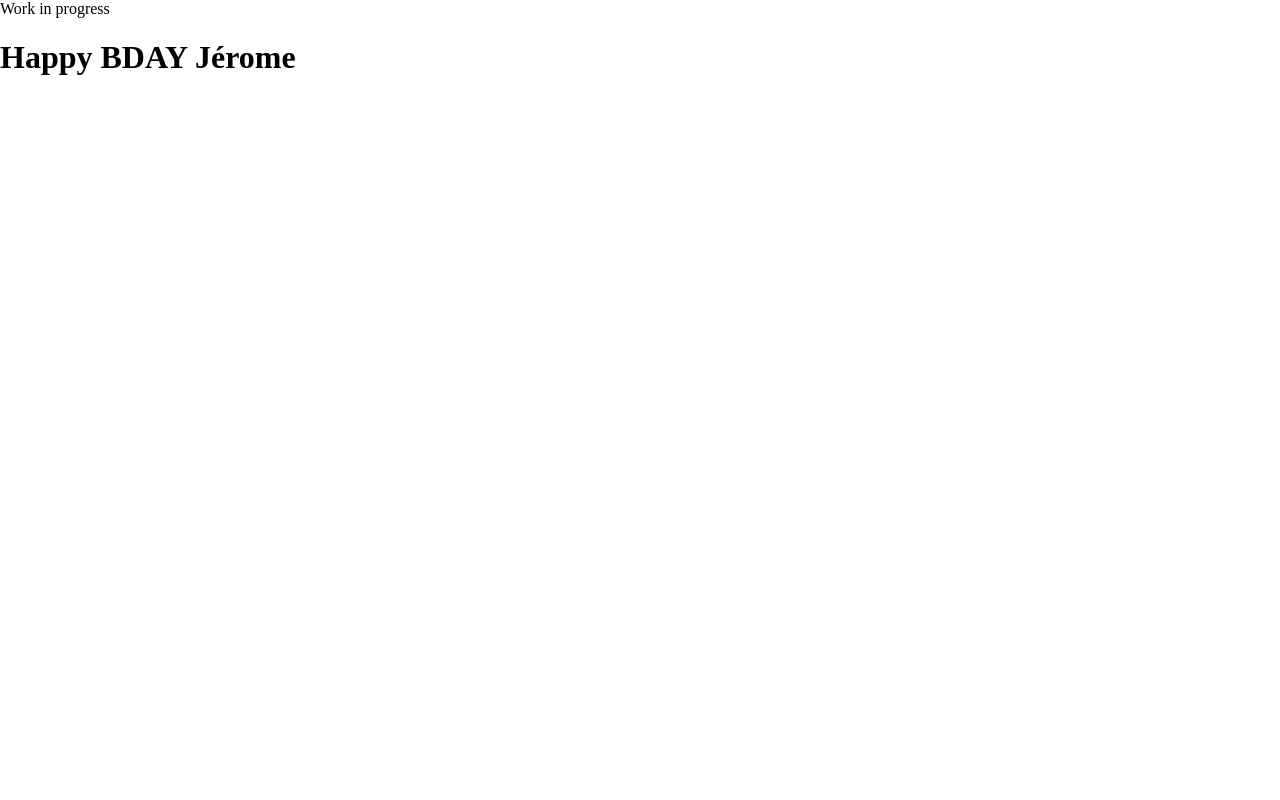
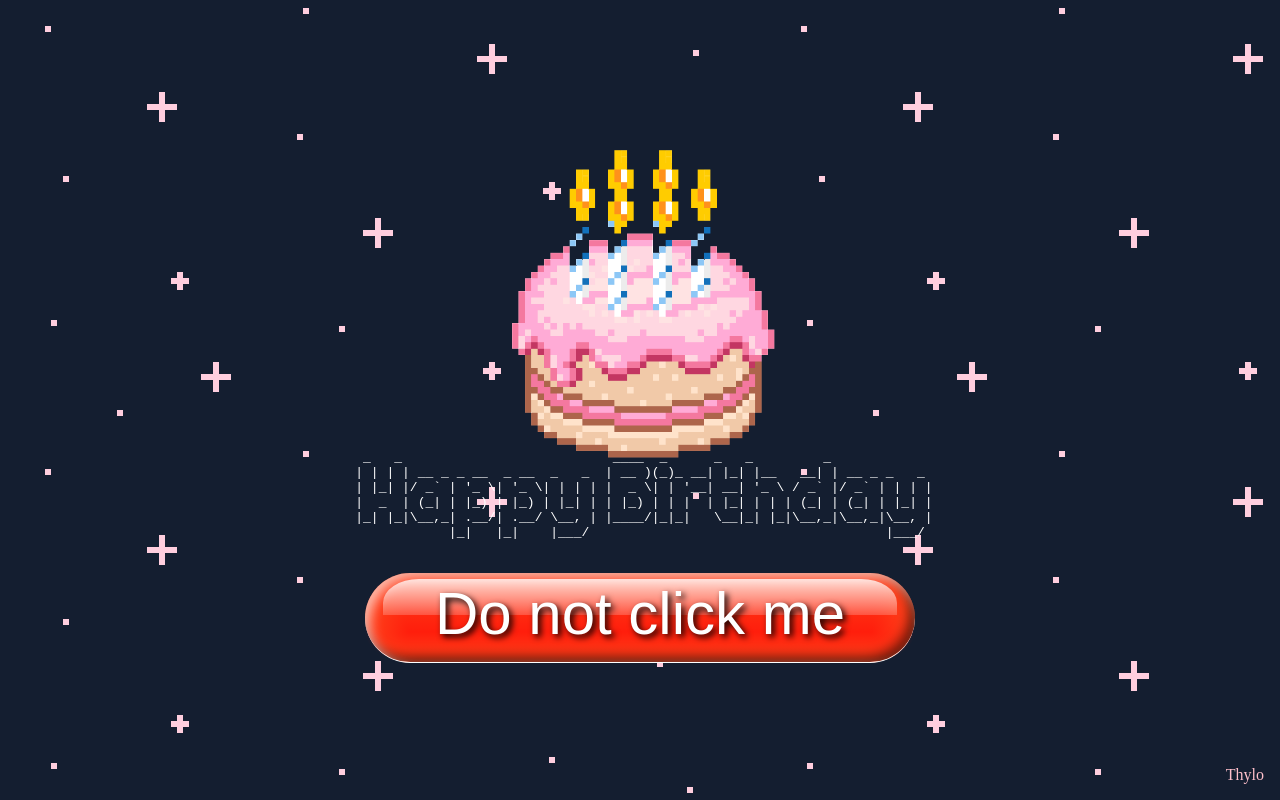
Before and after one commit to gizmodesbois/cardstoemp, an Eleventy site: page pages/thylo.md in a window 1280 px wide. Built offline with nearby package versions, Linux system fonts and the light colour scheme; Eleventy itself is replaced by a stand-in of ours; files that its build step writes are made by us from their sources.

Commit message:
The cake is a lie

```diff
--- a/assets/style.css
+++ b/assets/style.css
@@ -39,3 +39,97 @@ html {
   width: 874px;
   height: 630px;
 }
+.thylo{
+  width:100vw;
+  height:100vh;
+  display: flex;
+  flex-direction: column;
+  align-items: center;
+  justify-content: center;
+  color: white;
+  background-color: #141E30;  /* fallback for old browsers */
+  background-color: -webkit-linear-gradient(to right, #243B55, #141E30);  /* Chrome 10-25, Safari 5.1-6 */
+  background-color: linear-gradient(to right, #243B55, #141E30); /* W3C, IE 10+/ Edge, Firefox 16+, Chrome 26+, Opera 12+, Safari 7+ */
+
+  background-image:url(/assets/thylo/sparkles.gif);
+  position: relative;
+}
+.thylo__signature{
+  position: absolute;
+  bottom: 1rem;
+  right: 1rem;
+  color:pink;
+}
+
+.thylo-button {
+  position: relative;
+  margin: 20px;
+  width: 550px;
+  height: 90px;
+  border-radius: 45px;
+  background: #ff441c;
+  box-shadow: inset 6px 6px 12px rgba(255,255,255,0.6), inset -6px -6px 12px rgba(0,0,0,0.6);
+  border: none;
+  border-bottom: 1px solid white;
+}
+
+.thylo-button::-moz-focus-inner {
+  border: 0;
+}
+
+.thylo-button:before {
+  content: "";
+  position: absolute;
+  top: 0; left: 0; right: 0; bottom: 0;
+  border-image-source: radial-gradient(ellipse closest-side, rgba(255, 3, 0, 0.6) 0%, rgba(0,0,0,0) 100%);
+  border-image-slice: 49% fill;
+  border-image-width: 60px 45px 30px 45px;
+  border-width: 1px;
+}
+
+.thylo-button:after {
+  content: attr(data-label);
+  position: absolute;
+  top: 6px; left: 18px; right: 18px; height: 36px;
+  border-radius: 36px 36px 0 0 / 24px 24px 0 0;
+  background: linear-gradient(rgba(255,255,255,0.8),rgba(255,255,255,0.2));
+  text-align: center;
+  color: white;
+  text-shadow: 3px 3px 6px black;
+  font-size: 60px;
+}
+
+.thylo-button:hover {
+  background: #02AAFF;
+}
+
+.thylo-button:hover:before {
+  border-image-source: radial-gradient(ellipse closest-side, rgba(50,255,255,1) 0%, rgba(0,0,0,0) 100%);
+}
+
+.thylo-button:active {
+  background: #0066AA;
+}
+
+.thylo-button:active:before {
+  border-image-source: radial-gradient(ellipse closest-side, rgba(20,200,255,1) 0%, rgba(0,0,0,0) 100%);
+}
+
+.thylo-button:focus {
+  outline: none;
+  border-image-source: radial-gradient(ellipse closest-side, rgba(0,0,0,0) 70%, rgba(0,0,255,0.33) 75%, cyan 80%, white 85%, cyan 90%, rgba(0,0,255,0.33) 95%, rgba(0,0,0,0));
+  border-image-slice: 49%;
+  border-image-width: 60px;
+  border-image-outset: 18px;
+  border-width: 0;
+  border-bottom-width: 1px;
+}
+.thylo-cake{
+  height: 40vh;
+  width: 40vw;
+
+}
+.thylo-cake img{
+  width: 100%;
+  height:auto;
+}
--- a/pages/thylo.md
+++ b/pages/thylo.md
@@ -7,7 +7,33 @@ navtitle: Thylo
 tags: "page"
 ---
 
-<div>
-Work in progress
-    <h1>Happy BDAY Jérome</h1>
+<div class="thylo">
+    <div class="thylo-cake">
+        <img src="/assets/thylo/cake_animation.gif" alt="the cake is a lie">
+    </div>
+<pre>
+  _   _                           ____  _      _   _         _
+ | | | | __ _ _ __  _ __  _   _  | __ )(_)_ __| |_| |__   __| | __ _ _   _
+ | |_| |/ _` | '_ \| '_ \| | | | |  _ \| | '__| __| '_ \ / _` |/ _` | | | |
+ |  _  | (_| | |_) | |_) | |_| | | |_) | | |  | |_| | | | (_| | (_| | |_| |
+ |_| |_|\__,_| .__/| .__/ \__, | |____/|_|_|   \__|_| |_|\__,_|\__,_|\__, |
+             |_|   |_|    |___/                                      |___/
+</pre>
+<button class="thylo-button" data-label="Do not click me" onclick="onThyloBtnClick()"></button>
+    </div>
+    <span class="thylo__signature">Thylo</span>
 </div>
+
+<script>
+function onThyloBtnClick(){
+    var txt;
+    var r = confirm("Are you sure ?");
+    if (r == true) {
+      alert("You have been warned...");
+      window.open('https://www.youtube.com/watch?v=inS9gAgSENE');
+    } else {
+      alert("Coward...");
+      window.open('https://www.youtube.com/watch?v=dQw4w9WgXcQ');
+    }
+}
+</script>
```
Also changed, not shown: assets/thylo/cake_animation.gif (added), assets/thylo/sparkles.gif (added).
